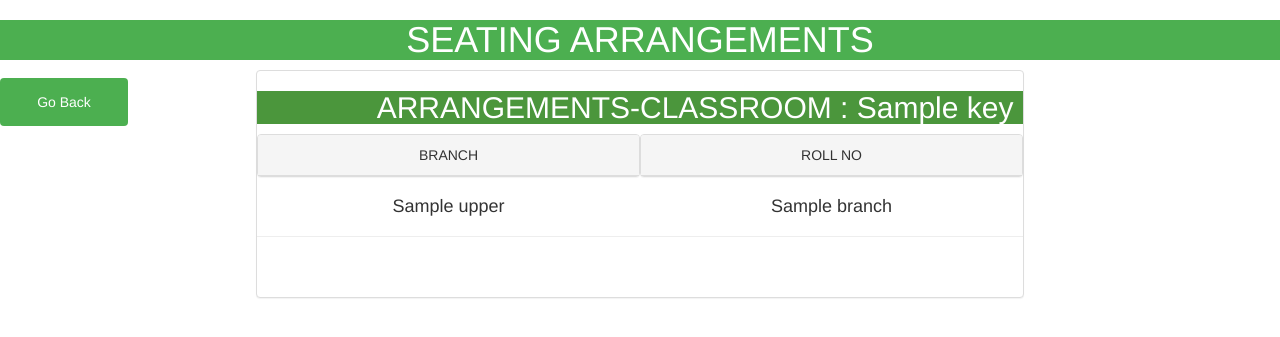
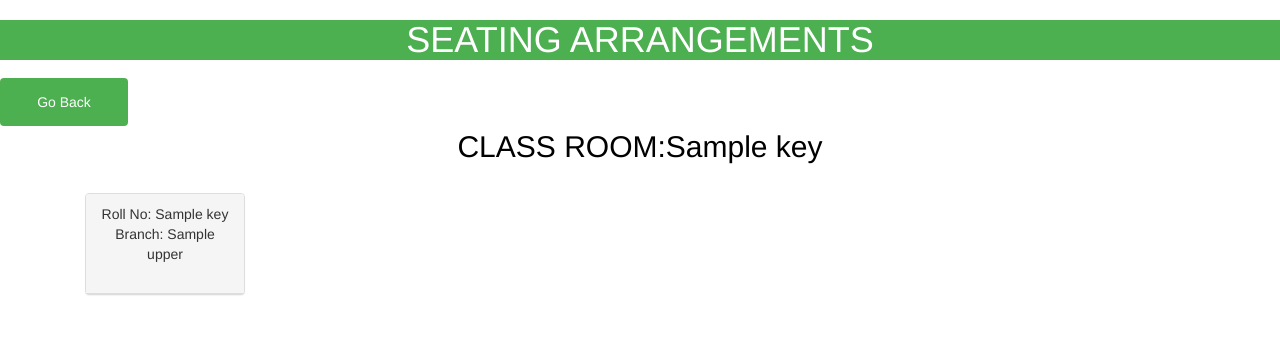
Before and after one commit to ankitverma31/SeatingArrangement, a Django app: template templates/list.html in a window 1280 px wide. Shown: the top 337 px of the page. Run offline with Django 3.2, Linux system fonts and the light colour scheme; the template is opened without the code that fills it: most values are stand-ins (such as "Sample title", 1, 10 or a date in 2020); some libraries are stand-ins or nearby versions.

Commit message:
UI changes

```diff
--- a/templates/list.html
+++ b/templates/list.html
@@ -5,18 +5,15 @@
   <script src="https://maxcdn.bootstrapcdn.com/bootstrap/3.3.7/js/bootstrap.min.js"></script>
 
 <style>
-.nopaddingright {
-   padding-right: 0 !important;
-   margin: 0 !important;
-}
-.nopaddingleft {
-   padding-left: 0 !important;
-   margin: 0 !important;
-}
+    .setheight{
+        height: 100px;
+    }
+    .setwidth{
+        width: 190px;
+    }
 h2{
-    background-color: #4b963c;
-    color: white;
-    text-align: right;
+    color: black;
+    text-align: center;
 }
 h1 {
     background-color: #4CAF50;
@@ -35,47 +32,27 @@ h1 {
     float: right;
     position: fixed;
 }
-
 input[type=button]:hover {
     background-color: #45a049;
-
 }
 </style>
 </head>
 <body>
-
-
 <h1>SEATING ARRANGEMENTS</h1>
-<a href="http://127.0.0.1:8000"><input type="button" value="Go Back"></a>
-<div class="panel panel-default" style="margin-right: 20%;margin-left: 20%">
+<a href="http://127.0.0.1:8000"><input type="button" value="Go Back"></a><br><br>
 <div class="row">
-    <div class="col-md-6 nopaddingright">
-        {% for key,value in branches.items %}
-            <h2 >ARRANGEMENTS-</h2>
-            <div class="panel panel-default">
-                <div class="panel-heading" style="text-align: center">BRANCH</div>
+    {% for key,values in list.items %}
+        <h2 >CLASS ROOM:{{ key }}</h2><br>
+        <div class="container">
+        {% for branch in values %}
+           <div class="col-lg-2 setwidth">
+               <div class="panel panel-default">
+                <div class="panel-heading setheight" style="text-align: center">Roll No: {{ branch.0 }}<br>Branch: {{ branch.1.upper }}</div>
             </div>
-            {% for branch in value %}
-                <h4 style="text-align: center">{{ branch.upper }}</h4>
-                <hr>
-                {% endfor %}
-            <br><br>
+           </div>
         {% endfor %}
-    </div>
-    <div class="col-md-6 nopaddingleft">
-        {% for key,value in rollnos.items %}
-            <h2 style="text-align: left">CLASSROOM : {{ key }}</h2>
-            <div class="panel panel-default">
-                <div class="panel-heading" style="text-align: center">ROLL NO</div>
-            </div>
-            {% for rollno in value %}
-                <h4 style="text-align: center">{{ rollno }}</h4>
-                <hr>
-                {% endfor %}
-            <br><br>
-        {% endfor %}
-    </div>
-  </div>
+        </div>
+{% endfor %}
 </div>
 </body>
 </html>
```
Also changed, not shown: SeatingArrangement/views.py (+8 -1 lines).
